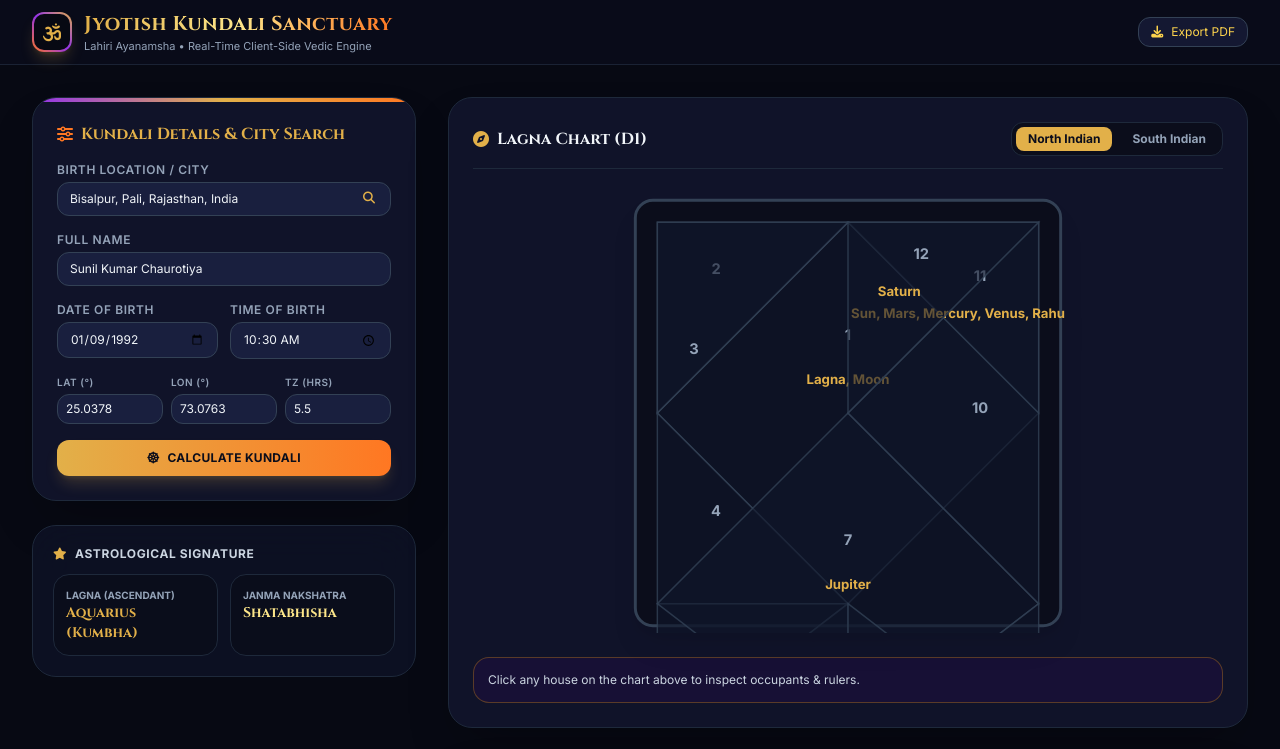
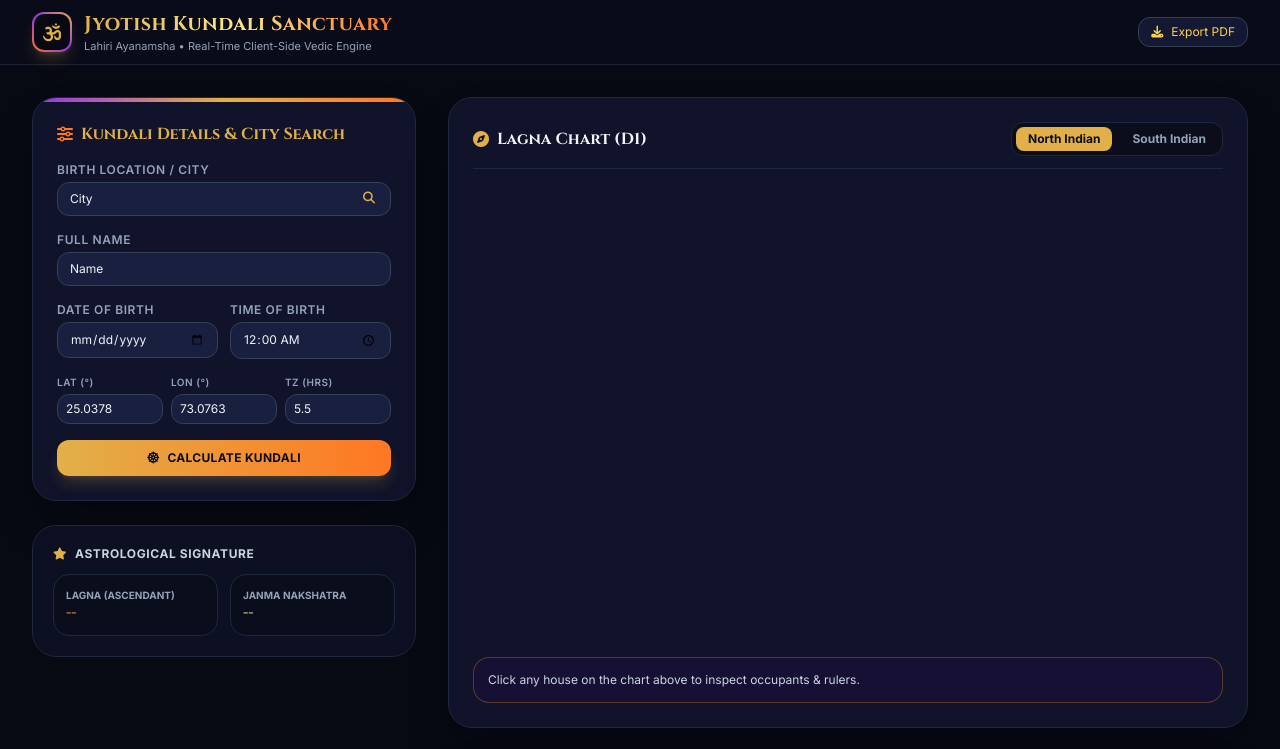
Before and after one commit to cs0992/Kundali, a plain HTML site: page index.html in a window 1280 px wide. Shown: the top 749 px of the page. Drawn offline with nearby package versions, Linux system fonts and the light colour scheme.

Commit message:
Update input values for city, name, and date/time

```diff
--- a/index.html
+++ b/index.html
@@ -113,7 +113,7 @@
           <div>
             <label class="block text-xs font-semibold text-slate-400 uppercase tracking-wider mb-1">Birth Location / City</label>
             <div class="relative">
-              <input type="text" id="cityNameInput" placeholder="Search city (e.g. Bisalpur, Pali, Delhi)..." value="Bisalpur, Pali, Rajasthan, India" required class="w-full bg-cosmic-700/80 border border-slate-700 rounded-xl pl-3 pr-10 py-2 text-xs text-slate-100 focus:outline-none focus:border-cosmic-gold transition">
+              <input type="text" id="cityNameInput" placeholder="Search city (e.g. Bisalpur, Pali, Delhi)..." value="City" required class="w-full bg-cosmic-700/80 border border-slate-700 rounded-xl pl-3 pr-10 py-2 text-xs text-slate-100 focus:outline-none focus:border-cosmic-gold transition">
               <button type="button" id="btnSearchCity" class="absolute right-2 top-1.5 text-cosmic-gold hover:text-amber-300 px-2 py-0.5 text-xs">
                 <i class="fa-solid fa-magnifying-glass"></i>
               </button>
@@ -125,18 +125,18 @@
           <!-- Name -->
           <div>
             <label class="block text-xs font-semibold text-slate-400 uppercase tracking-wider mb-1">Full Name</label>
-            <input type="text" id="userName" value="Sunil Kumar Chaurotiya" required class="w-full bg-cosmic-700/80 border border-slate-700 rounded-xl px-3 py-2 text-xs text-slate-100 focus:outline-none focus:border-cosmic-gold transition">
+            <input type="text" id="userName" value="Name" required class="w-full bg-cosmic-700/80 border border-slate-700 rounded-xl px-3 py-2 text-xs text-slate-100 focus:outline-none focus:border-cosmic-gold transition">
           </div>
 
           <!-- Date and Time -->
           <div class="grid grid-cols-2 gap-3">
             <div>
               <label class="block text-xs font-semibold text-slate-400 uppercase tracking-wider mb-1">Date of Birth</label>
-              <input type="date" id="dob" value="1992-01-09" required class="w-full bg-cosmic-700/80 border border-slate-700 rounded-xl px-3 py-2 text-xs text-slate-100 focus:outline-none focus:border-cosmic-gold transition">
+              <input type="date" id="dob" value="0000-00-00" required class="w-full bg-cosmic-700/80 border border-slate-700 rounded-xl px-3 py-2 text-xs text-slate-100 focus:outline-none focus:border-cosmic-gold transition">
             </div>
             <div>
               <label class="block text-xs font-semibold text-slate-400 uppercase tracking-wider mb-1">Time of Birth</label>
-              <input type="time" id="tob" value="10:30" step="60" required class="w-full bg-cosmic-700/80 border border-slate-700 rounded-xl px-3 py-2 text-xs text-slate-100 focus:outline-none focus:border-cosmic-gold transition">
+              <input type="time" id="tob" value="00:00" step="60" required class="w-full bg-cosmic-700/80 border border-slate-700 rounded-xl px-3 py-2 text-xs text-slate-100 focus:outline-none focus:border-cosmic-gold transition">
             </div>
           </div>
 
```
